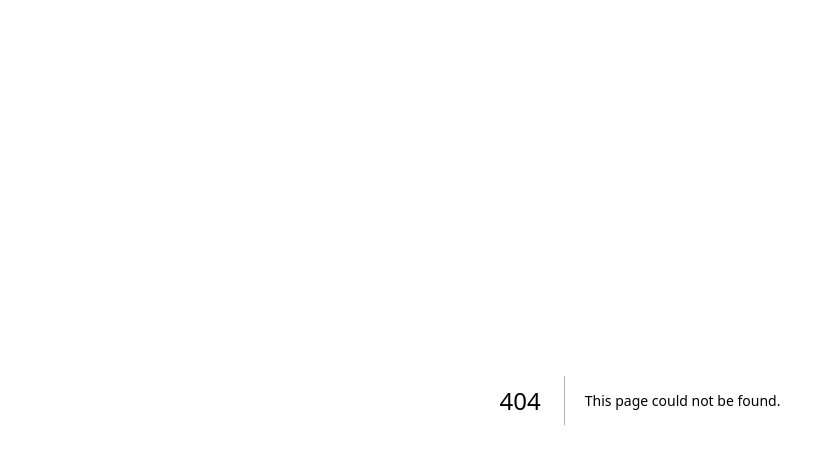
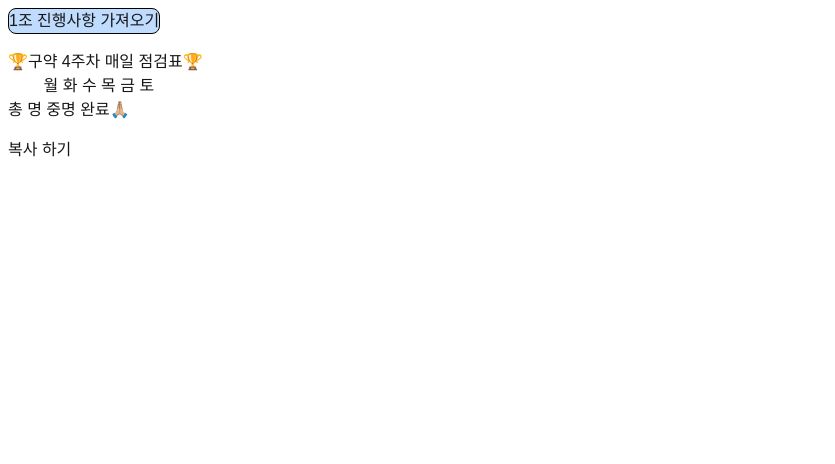
Before and after one commit to ckdtjs505/bible-reading, a Next.js app: page /readingStatus in a window 1280 px wide. Before the commit this address had no page. Shown: the top 464 px of the page, without its empty margins (0-835 px from the left). Built offline with nearby package versions, Linux system fonts and the light colour scheme; a web font is replaced by a local one.

Commit message:
✨ feat(readingstatus): 진행사항 가져오기

```diff
--- /dev/null
+++ b/app/readingStatus/page.tsx
@@ -0,0 +1,164 @@
+"use client";
+
+import { member } from "@/constants/member";
+import { plan } from "@/constants/plan";
+import { readPlanByWeek } from "@/constants/readingPlanByWeek";
+import { useRef, useState } from "react";
+
+const OPENSHEET = "https://opensheet.elk.sh";
+const KEY = "1LrUC8zEKsmAgi7pIeWUIQR8ufOd0F0nGI65ix7UMXr8";
+const param = "%ED%95%A8%EC%98%A8%EC%84%B1DB";
+
+type ReadingStatus = {
+  Timestamp: Date;
+  name: string;
+  daycnt: string;
+  myMessage: string;
+  pray: string;
+}[];
+
+type Status = "O" | "X" | " ";
+
+type Person = {
+  name: string;
+  readingStatus: Status[];
+};
+
+type Team = Person[];
+
+type ReadingStatusState = Team[];
+
+const getHamonDB = async (): Promise<ReadingStatus> => {
+  const response = await fetch(`${OPENSHEET}/${KEY}/${param}`, {
+    redirect: "follow",
+    headers: {
+      "Content-Type": "text/plain;charset=utf-8",
+    },
+  });
+
+  if (!response.ok) {
+    throw Error("response error");
+  }
+
+  return await response.json();
+};
+
+const getCurrentDaycount = (date: Date): number => {
+  const formattedDate = `${date.getFullYear()}-${date.getMonth() + 1}-${date.getDate()}`;
+  const currentPlan = plan.find((info) => info.date === formattedDate);
+
+  return currentPlan ? Number(currentPlan.daycount) : -1;
+};
+
+// 날자를 입력할수 있도록 해야하나?
+// 오늘 날자로 하니까 함온성이 없는 날에 이슈가 발생함.
+const findReadPlanWeek = (daycount: number): number => {
+  // readPlanByWeek에서 daycount으로 week값 추출
+  for (let week = 0; week < readPlanByWeek.length; week++) {
+    if (readPlanByWeek[week].includes(daycount)) {
+      return week + 1; // 1-based week index
+    }
+  }
+  return -1; // daycount가 없을 경우 -1 반환
+};
+
+const currentDaycount = getCurrentDaycount(new Date("2025-02-03"));
+const currentReadPlanWeek = findReadPlanWeek(currentDaycount);
+
+const ReadingStatus = () => {
+  const [bibleReadingStatus, setBibleReadingStatus] =
+    useState<ReadingStatusState>([]);
+
+  const textRef = useRef<HTMLDivElement>(null);
+  const handleClick = () => {
+    const fetchData = async () => {
+      try {
+        const allReadingStatus = await getHamonDB();
+
+        const memberReadingStatus = member.map((team) => {
+          return team.map((name) => {
+            const status = allReadingStatus.filter(
+              (data) => data.name === name,
+            );
+            const result = readPlanByWeek[currentReadPlanWeek - 1].map(
+              (dayCount) => {
+                if (dayCount <= currentDaycount) {
+                  const idx = status.findIndex((val) => {
+                    return Number(val.daycnt) === dayCount;
+                  });
+
+                  return idx === -1 ? "X" : "O";
+                } else {
+                  return " ";
+                }
+              },
+            );
+
+            return {
+              name: name,
+              readingStatus: result,
+            };
+          });
+        });
+
+        setBibleReadingStatus(memberReadingStatus);
+      } catch (err) {
+        console.log(err);
+      }
+    };
+
+    fetchData();
+  };
+
+
+  const handleCopyClick = () => {
+
+    if(!textRef.current ) return;
+  const copydata = textRef.current.innerText || "";
+    navigator.clipboard
+      .writeText(copydata)
+      .then(() => {
+        console.log("클립보드에 복사되었습니다: \n", copydata );
+      })
+      .catch((err) => {
+        console.error("클립보드 복사에 실패했습니다: ", err);
+      });
+  };
+  return (
+    <div>
+      <button
+        onClick={handleClick}
+        className="border border-black m-2 rounded-lg bg-blue-200"
+      >
+        1조 진행사항 가져오기
+      </button>
+      <div ref={textRef} className="border-black m-2">
+        <div>🏆구약 {currentReadPlanWeek}주차 매일 점검표🏆</div>
+        <div>&nbsp;&nbsp;&nbsp;&nbsp;&nbsp;&nbsp;&nbsp;&nbsp;월 화 수 목 금 토  </div>
+        {bibleReadingStatus.map((data) => {
+          return data.map((member, idx) => {
+            return (
+              <div key={idx}>
+                {idx + 1}. {member.name} {member.readingStatus.join(" ")}
+              </div>
+            );
+          });
+        })}
+        <div>
+          총 {bibleReadingStatus[0]?.length}명 중
+          {
+            bibleReadingStatus[0]?.filter(
+              (user) => user.readingStatus[currentDaycount % 6 - 1] === "O",
+            ).length
+          }
+          명 완료🙏🏼
+        </div>
+      </div>
+      <button onClick={handleCopyClick} className="m-2">
+        복사 하기
+      </button>
+    </div>
+  );
+};
+
+export default ReadingStatus;
--- /dev/null
+++ b/constants/member.ts
@@ -0,0 +1,3 @@
+export const member= [
+ ['강대범','강성철','김성룡','김재섭','김준걸','박용우','오창선','이재문','주명성' ],
+]
--- /dev/null
+++ b/constants/readingPlanByWeek.ts
@@ -0,0 +1,46 @@
+export const readPlanByWeek = [
+  [1, 2, 3, 4, 5, 6],
+  [7, 8, 9, 10, 11, 12],
+  [13, 14, 15, 16, 17, 18],
+  [19, 20, 21, 22, 23, 24],
+  [25, 26, 27, 28, 29, 30],
+  [31, 32, 33, 34, 35, 36],
+  [37, 38, 39, 40, 41, 42],
+  [43, 44, 45, 46, 47, 48],
+  [49, 50, 51, 52, 53, 54],
+  [55, 56, 57, 58, 59, 60],
+  [61, 62, 63, 64, 65, 66],
+  [67, 68, 69, 70, 71, 72],
+  [73, 74, 75, 76, 77, 78],
+  [79, 80, 81, 82, 83, 84],
+  [85, 86, 87, 88, 89, 90],
+  [91, 92, 93, 94, 95, 96],
+  [97, 98, 99, 100, 101, 102],
+  [103, 104, 105, 106, 107, 108],
+  [109, 110, 111, 112, 113, 114],
+  [115, 116, 117, 118, 119, 120],
+  [121, 122, 123, 124, 125, 126],
+  [127, 128, 129, 130, 131, 132],
+  [133, 134, 135, 136, 137, 138],
+  [139, 140, 141, 142, 143, 144],
+  [145, 146, 147, 148, 149, 150],
+  [151, 152, 153, 154, 155, 156],
+  [157, 158, 159, 160, 161, 162],
+  [163, 164, 165, 166, 167, 168],
+  [169, 170, 171, 172, 173, 174],
+  [175, 176, 177, 178, 179, 180],
+  [181, 182, 183, 184, 185, 186],
+  [187, 188, 189, 190, 191, 192],
+  [193, 194, 195, 196, 197, 198],
+  [199, 200, 201, 202, 203, 204],
+  [205, 206, 207, 208, 209, 210],
+  [211, 212, 213, 214, 215, 216],
+  [217, 218, 219, 220, 221, 222],
+  [223, 224, 225, 226, 227, 228],
+  [229, 230, 231, 232, 233, 234],
+  [235, 236, 237, 238, 239, 240],
+  [241, 242, 243, 244, 245, 246],
+  [247, 248, 249, 250, 251, 252],
+  [253, 254, 255, 256, 257],
+  [258, 259, 260, 261, 262],
+];
```
